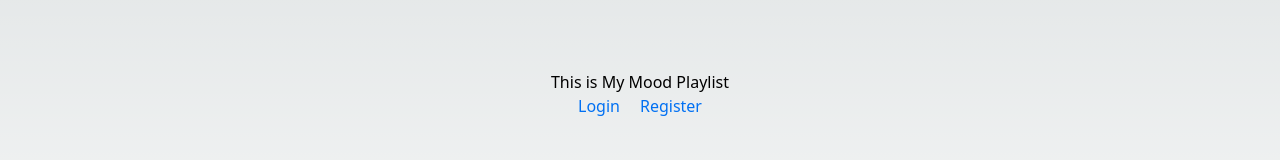
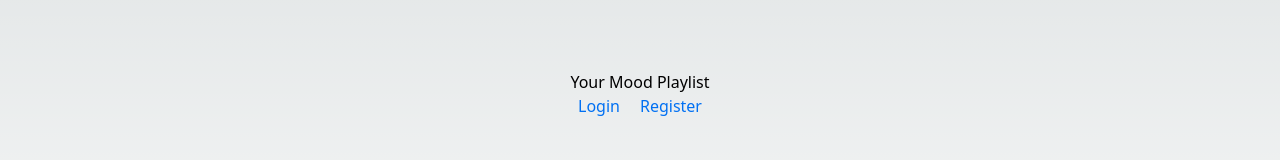
Before and after one commit to Anastasiia-Andrusenko/my-mood-playlist, a Next.js app: page /my-mood-playlist/ in a window 1280 px wide. Shown: the part 306-466 px from the top of the page. Built offline with nearby package versions, Linux system fonts and the light colour scheme.

Commit message:
Update index.tsx

```diff
--- a/src/pages/index.tsx
+++ b/src/pages/index.tsx
@@ -5,7 +5,7 @@ import styles from '../styles/Home.module.scss';
 const Home = () => {
   return (
     <div className={styles.container}>
-      <h1>This is My Mood Playlist</h1>
+      <h1>Your Mood Playlist</h1>
       <nav className={styles.nav}>
         <ul>
           <li>
```
